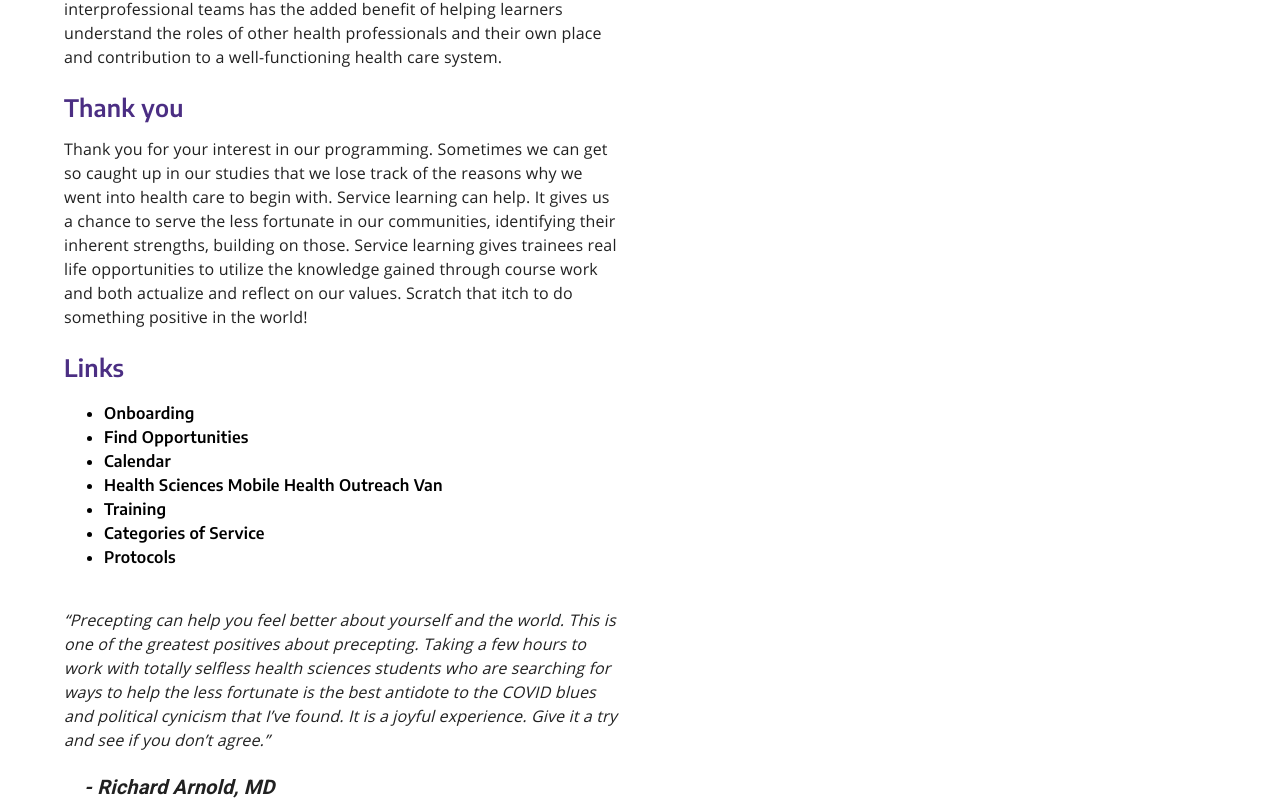
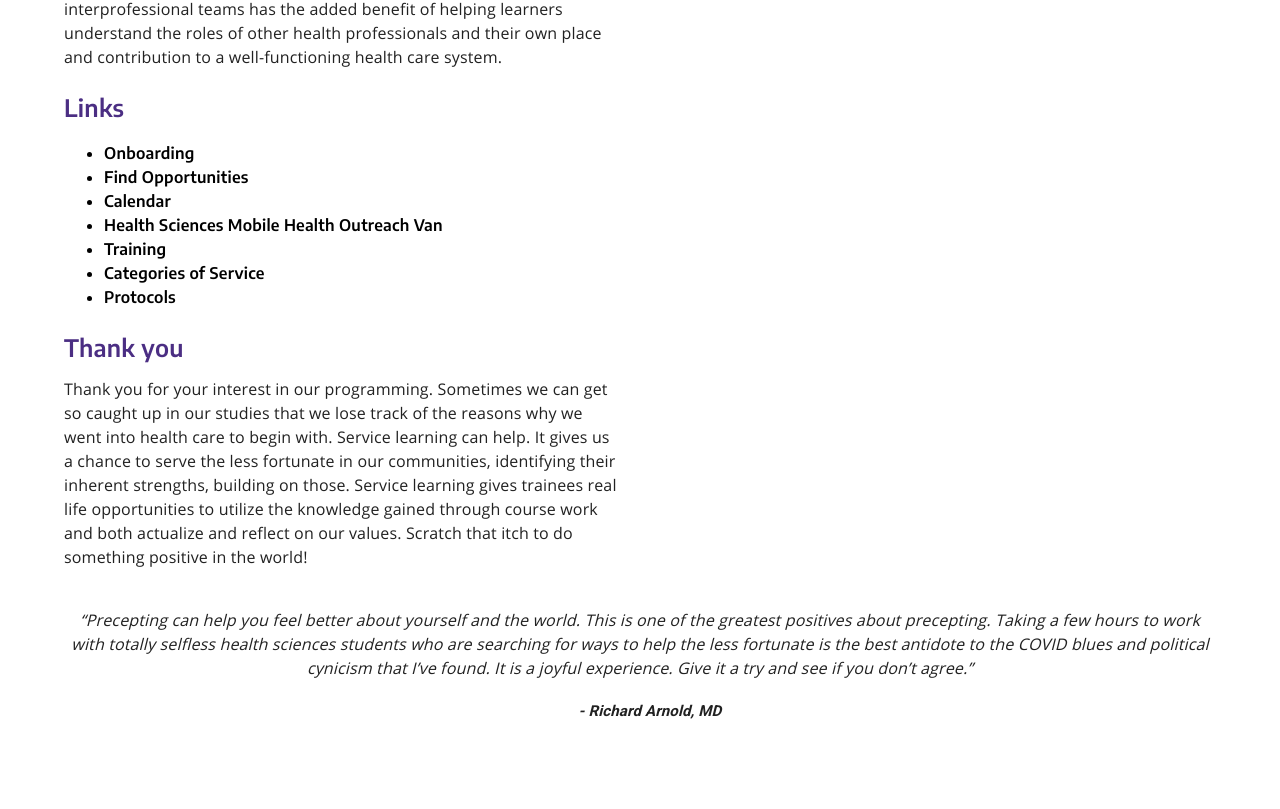
Before and after one commit to slweb-uw/volunteer-site, a Next.js app: page /welcome/volunteerProviders in a window 1280 px wide. Shown: the part 651-1460 px from the top of the page. Built offline with nearby package versions, Linux system fonts and the light colour scheme; no server answers.

Commit message:
mostly edited the formtting of the welcome pages

```diff
--- a/pages/welcome/volunteerProviders.tsx
+++ b/pages/welcome/volunteerProviders.tsx
@@ -58,7 +58,6 @@ const VolunteerProviders: NextPage<Props> = ({ classes }) => {
               University of Washington. Your participation is greatly
               appreciated and absolutely necessary.
             </Typography>
-
           </div>
           <div
             style={{
@@ -69,9 +68,7 @@ const VolunteerProviders: NextPage<Props> = ({ classes }) => {
             }}
           >
             <Typography style={{ fontSize: 16, fontFamily: "Open sans" }}>
-              <Typography
-                className={classes.header}
-              >
+              <Typography className={classes.header}>
                 Volunteer Provider Role
               </Typography>
               As an experienced professional you will model for our students how
@@ -80,20 +77,63 @@ const VolunteerProviders: NextPage<Props> = ({ classes }) => {
               science of medicine, but not the art. You have a great deal to add
               to their education. Thank you so much for sharing your wisdom and
               passion for patient care!
-              <Typography
-                className={classes.header}
-              >
+              <Typography className={classes.header}>
                 Interprofessional Approach
               </Typography>
               Many of our projects are now interdisciplinary! The development of
               interprofessional teams has the added benefit of helping learners
               understand the roles of other health professionals and their own
               place and contribution to a well-functioning health care system.
-              <Typography
-                className={classes.header}
-              >
-                Thank you
+              <Typography className={classes.header}>
+                Links
+                <ul style={{ fontSize: "16px", color: "black" }}>
+                  <li>
+                    <Link href="../onboarding" className={classes.link}>
+                      Onboarding
+                    </Link>
+                  </li>
+                  <li>
+                    <Link href="../opportunities" className={classes.link}>
+                      Find Opportunities
+                    </Link>
+                  </li>
+                  <li>
+                    <Link href="/calendar" className={classes.link}>
+                      Calendar
+                    </Link>
+                  </li>
+                  <li>
+                    <Link
+                      href="https://collaborate.uw.edu/mobile/"
+                      className={classes.link}
+                    >
+                      Health Sciences Mobile Health Outreach Van
+                    </Link>
+                  </li>
+                  <li>
+                    <Link
+                      href="https://canvas.uw.edu/courses/1176739/pages/service-learning-skills-training-modules?module_item_id=11110569"
+                      className={classes.link}
+                    >
+                      Training
+                    </Link>
+                  </li>
+                  <li>
+                    <Link href="categoriesOfService" className={classes.link}>
+                      Categories of Service
+                    </Link>
+                  </li>
+                  <li>
+                    <Link
+                      href="https://canvas.uw.edu/courses/1176739/pages/protocols?module_item_id=15194947"
+                      className={classes.link}
+                    >
+                      Protocols
+                    </Link>
+                  </li>
+                </ul>
               </Typography>
+              <Typography className={classes.header}>Thank you</Typography>
               Thank you for your interest in our programming. Sometimes we can
               get so caught up in our studies that we lose track of the reasons
               why we went into health care to begin with. Service learning can
@@ -103,70 +143,6 @@ const VolunteerProviders: NextPage<Props> = ({ classes }) => {
               utilize the knowledge gained through course work and both
               actualize and reflect on our values. Scratch that itch to do
               something positive in the world!
-              <Typography
-                className={classes.header}
-              >
-                Links
-                <ul style={{fontSize: "16px", color: "black"}}>
-                  <li>
-                    <Link href="../onboarding"  className={classes.link}>Onboarding</Link>
-                  </li>
-                  <li>
-                    <Link href="../opportunities" className={classes.link}>Find Opportunities</Link>
-                  </li>
-                  <li>
-                    <Link href="/calendar" className={classes.link}>Calendar</Link>
-                  </li>
-                  <li>
-                    <Link href="https://collaborate.uw.edu/mobile/" className={classes.link}>
-                      Health Sciences Mobile Health Outreach Van
-                    </Link>
-                  </li>
-                  <li>
-                    <Link href="https://canvas.uw.edu/courses/1176739/pages/service-learning-skills-training-modules?module_item_id=11110569" className={classes.link}>
-                      Training
-                    </Link>
-                  </li>
-                  <li>
-                    <Link href="categoriesOfService" className={classes.link}>
-                      Categories of Service
-                    </Link>
-                  </li>
-                  <li>
-                    <Link href="https://canvas.uw.edu/courses/1176739/pages/protocols?module_item_id=15194947" className={classes.link}>
-                      Protocols
-                    </Link>
-                  </li>
-                </ul>
-              </Typography>
-              <Typography
-              style={{
-                fontWeight: 400,
-                fontSize: 16,
-                fontStyle: "italic",
-                marginTop: "39px",
-                marginBottom: "39px",
-                fontFamily: "Open Sans",
-              }}
-            >
-              “Precepting can help you feel better about yourself and the world.
-              This is one of the greatest positives about precepting. Taking a
-              few hours to work with totally selfless health sciences students
-              who are searching for ways to help the less fortunate is the best
-              antidote to the COVID blues and political cynicism that I’ve
-              found. It is a joyful experience. Give it a try and see if you
-              don’t agree.”
-              <Typography
-                style={{
-                  fontWeight: 700,
-                  fontSize: 20,
-                  marginTop: "20px",
-                  marginLeft: "20px",
-                }}
-              >
-                - Richard Arnold, MD
-              </Typography>
-            </Typography>
             </Typography>
           </div>
         </div>
@@ -193,6 +169,41 @@ const VolunteerProviders: NextPage<Props> = ({ classes }) => {
           </div>
         </div>
       </div>
+      <div
+        style={{
+          display: "flex",
+          justifyContent: "center",
+        }}
+      >
+        <Typography
+          style={{
+            fontWeight: 400,
+            fontSize: 16,
+            fontStyle: "italic",
+            marginTop: "39px",
+            marginBottom: "39px",
+            fontFamily: "Open Sans",
+            textAlign: "center",
+          }}
+        >
+          “Precepting can help you feel better about yourself and the world.
+          This is one of the greatest positives about precepting. Taking a few
+          hours to work with totally selfless health sciences students who are
+          searching for ways to help the less fortunate is the best antidote to
+          the COVID blues and political cynicism that I’ve found. It is a joyful
+          experience. Give it a try and see if you don’t agree.”
+          <Typography
+            style={{
+              fontWeight: 700,
+              fontSize: 15,
+              marginTop: "20px",
+              marginLeft: "20px",
+            }}
+          >
+            - Richard Arnold, MD
+          </Typography>
+        </Typography>
+      </div>
     </div>
   );
 };
@@ -213,11 +224,11 @@ const styles = createStyles({
     fontWeight: 600,
     marginBottom: "0.5em",
     fontFamily: "Encode Sans",
-    color: "#4b2e83"
+    color: "#4b2e83",
   },
   link: {
-    color: "black"
-  }
+    color: "black",
+  },
 });
 
 export default withStyles(styles)(VolunteerProviders);
```
Also changed, not shown: pages/index.tsx (+52 -52 lines), pages/welcome/studentVolunteers.tsx (+4 -3 lines).
